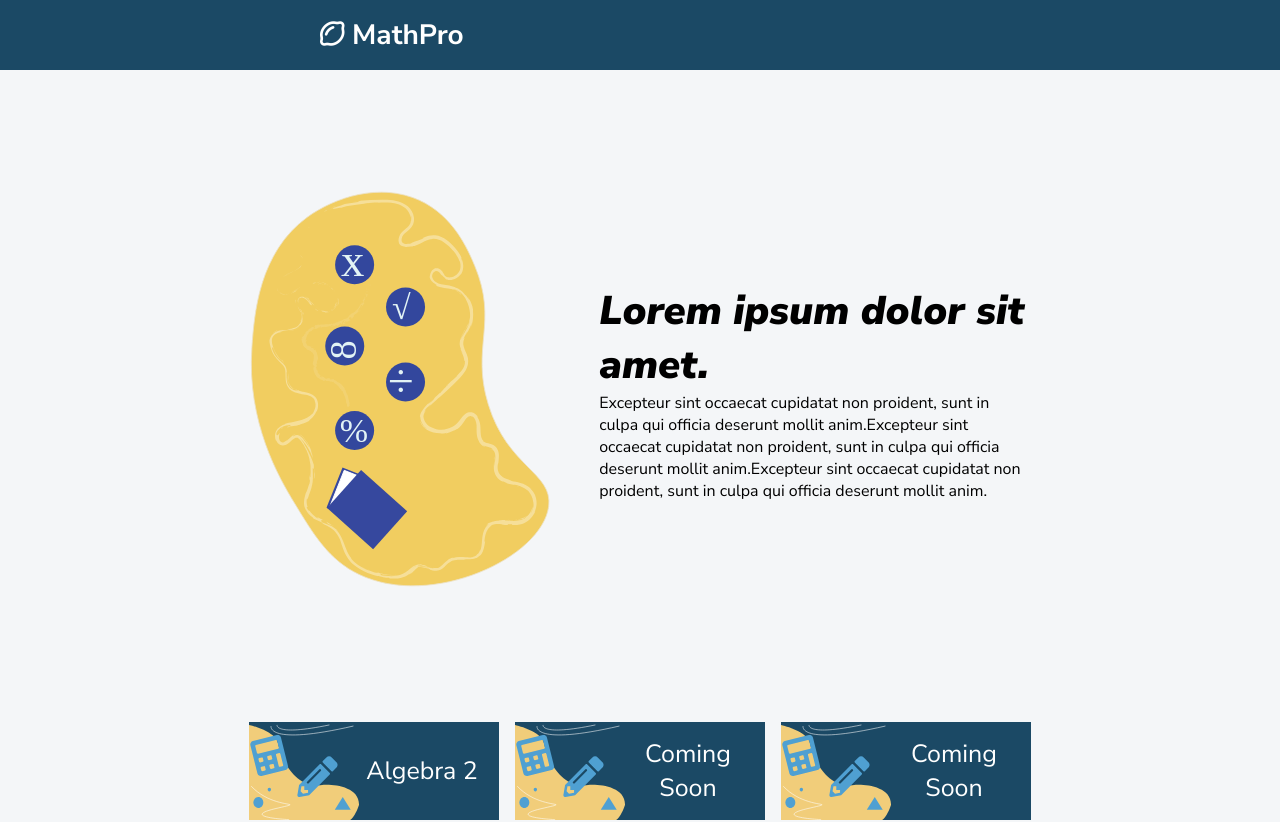
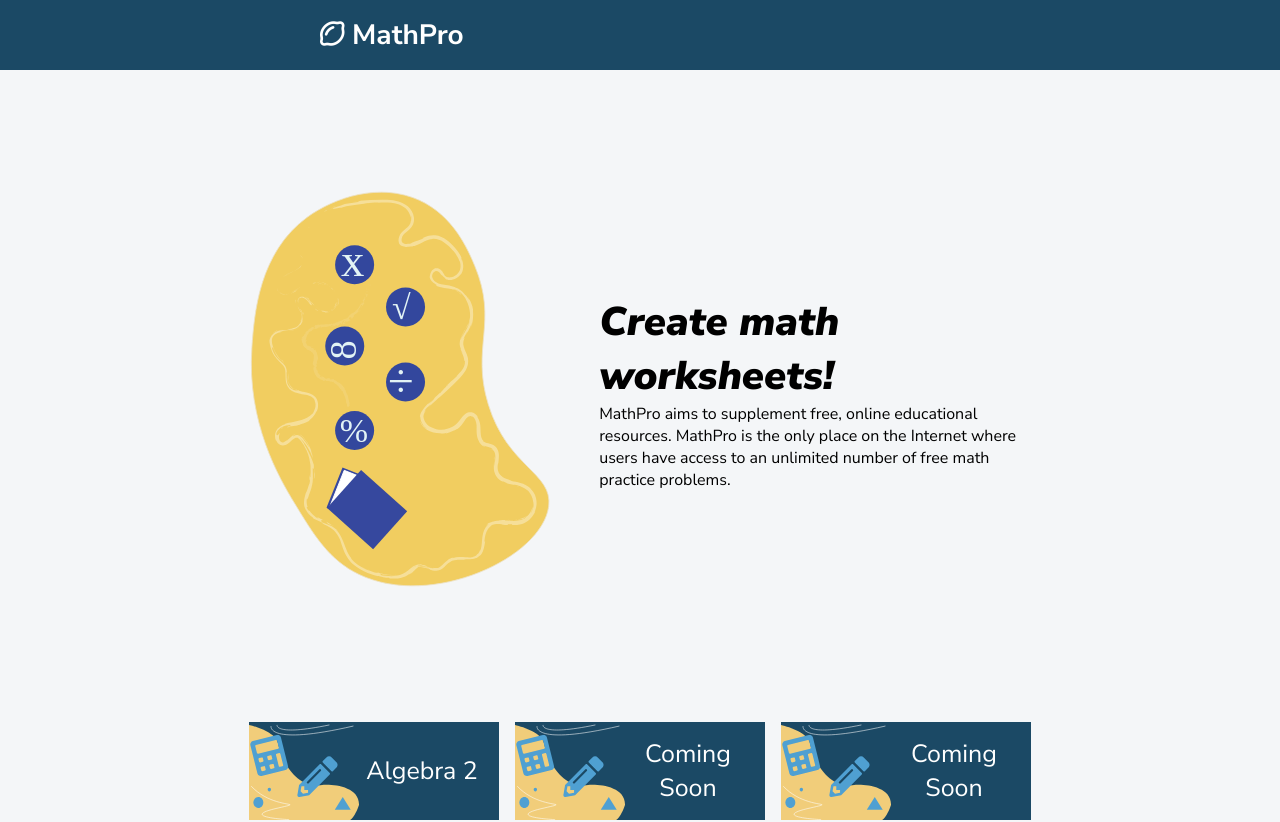
Before and after one commit to DanielEtaat/MathProWeb, a React (Create React App) app in the folder client/: page / in a window 1280 px wide. Shown: the top 822 px of the page. Built offline with nearby package versions, Linux system fonts and the light colour scheme.

Commit message:
Update Home.js

```diff
--- a/client/src/components/pages/Home.js
+++ b/client/src/components/pages/Home.js
@@ -14,14 +14,12 @@ const Home = () => {
           </div>
           <div className="showcase-text">
             <h1 className="text-bolder" id="showcase-header">
-              Lorem ipsum dolor sit amet.
+              Create math worksheets!
             </h1>
             <p id="showcase-message">
-              Excepteur sint occaecat cupidatat non proident, sunt in culpa qui
-              officia deserunt mollit anim.Excepteur sint occaecat cupidatat non
-              proident, sunt in culpa qui officia deserunt mollit anim.Excepteur
-              sint occaecat cupidatat non proident, sunt in culpa qui officia
-              deserunt mollit anim.
+              MathPro aims to supplement free, online educational resources.
+              MathPro is the only place on the Internet where users have access
+              to an unlimited number of free math practice problems.
             </p>
           </div>
         </div>
```
